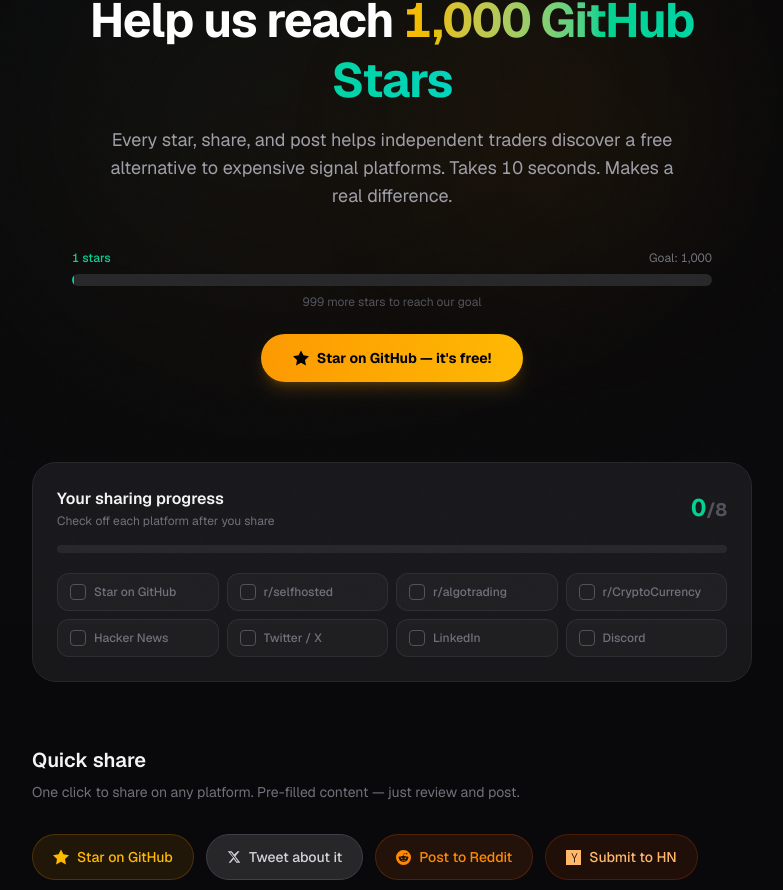
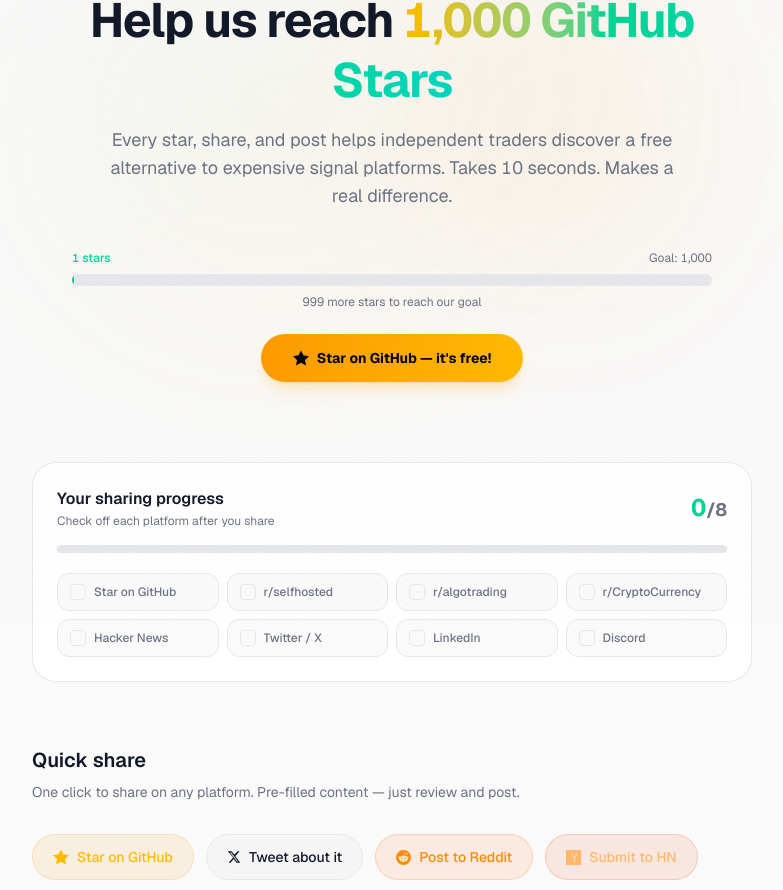
Before and after one commit to naimkatiman/tradeclaw, a Next.js app in the folder apps/web/: page /share in a window 1280 px wide. Shown: the part 176-1066 px from the top of the page, without its empty margins (248-1031 px from the left). Built offline with nearby package versions, Linux system fonts and the light colour scheme; no server answers.

Commit message:
feat: light mode support for /share page

```diff
--- a/apps/web/app/share/ShareClient.tsx
+++ b/apps/web/app/share/ShareClient.tsx
@@ -44,7 +44,7 @@
   },
   {
     platform: 'twitter' as PlatformId,
-    color: 'bg-zinc-800 border-zinc-700 text-zinc-300 hover:border-zinc-500',
+    color: 'bg-[var(--glass-bg)] border-[var(--border)] text-[var(--foreground)] hover:border-[var(--glass-border-accent)]',
     href: `https://twitter.com/intent/tweet?text=${encodeURIComponent(SHARE_CONTENT.twitterFallback)}`,
     icon: (
       <svg width="14" height="14" fill="currentColor" viewBox="0 0 24 24">
@@ -393,7 +393,7 @@
       className={`inline-flex items-center gap-1.5 px-3 py-1.5 rounded-lg text-xs font-medium transition-all duration-200 shrink-0 ${
         copied
           ? 'bg-emerald-500/20 text-emerald-300 border border-emerald-500/30'
-          : 'bg-zinc-800 hover:bg-zinc-700 text-zinc-400 hover:text-zinc-200 border border-zinc-700 hover:border-zinc-600'
+          : 'bg-[var(--glass-bg)] hover:bg-[var(--border)] text-[var(--text-secondary)] hover:text-[var(--foreground)] border border-[var(--border)] hover:border-[var(--glass-border-accent)]'
       }`}
     >
       {copied ? (
@@ -434,7 +434,7 @@
       className={`flex items-center gap-2 px-5 py-3 rounded-full text-sm font-medium transition-all duration-200 border ${
         copied
           ? 'bg-emerald-500/10 border-emerald-500/30 text-emerald-400'
-          : 'bg-zinc-900 border-zinc-700 text-zinc-300 hover:border-zinc-500'
+          : 'bg-[var(--bg-card)] border-[var(--border)] text-[var(--foreground)] hover:border-[var(--glass-border-accent)]'
       }`}
     >
       {copied ? (
@@ -504,7 +504,7 @@
   const sharePercent = (sharedCount / PLATFORM_IDS.length) * 100;
 
   return (
-    <main className="min-h-screen bg-zinc-950 text-white">
+    <main className="min-h-screen bg-[var(--background)] text-[var(--foreground)]">
 
       {/* ── Hero ── */}
       <section className="relative px-6 pt-28 pb-20 text-center overflow-hidden">
@@ -528,24 +528,24 @@
             </span>
           </h1>
 
-          <p className="text-zinc-400 text-lg max-w-xl mx-auto mb-10">
+          <p className="text-[var(--text-secondary)] text-lg max-w-xl mx-auto mb-10">
             Every star, share, and post helps independent traders discover a free alternative
             to expensive signal platforms. Takes 10 seconds. Makes a real difference.
           </p>
 
           {/* GitHub stars progress bar */}
           <div className="mb-6 px-4">
-            <div className="flex items-center justify-between text-xs text-zinc-500 mb-2">
+            <div className="flex items-center justify-between text-xs text-[var(--text-secondary)] mb-2">
               <span className="text-emerald-400 font-medium">{stars.toLocaleString()} stars</span>
               <span>Goal: {STARS_GOAL.toLocaleString()}</span>
             </div>
-            <div className="w-full bg-zinc-800 rounded-full h-3 overflow-hidden">
+            <div className="w-full bg-[var(--border)] rounded-full h-3 overflow-hidden">
               <div
                 className="h-full bg-gradient-to-r from-emerald-500 to-teal-400 rounded-full transition-all duration-700"
                 style={{ width: `${Math.max(starsPercent, 0.3)}%` }}
               />
             </div>
-            <p className="text-xs text-zinc-600 mt-2 text-center">
+            <p className="text-xs text-[var(--text-secondary)] mt-2 text-center">
               {(STARS_GOAL - stars).toLocaleString()} more stars to reach our goal
             </p>
           </div>
@@ -561,7 +561,7 @@
                   <span className="text-emerald-300 font-bold">Complete!</span>
                 )}
               </div>
-              <div className="w-full bg-zinc-800 rounded-full h-2 overflow-hidden">
+              <div className="w-full bg-[var(--border)] rounded-full h-2 overflow-hidden">
                 <div
                   className="h-full bg-gradient-to-r from-emerald-500 to-teal-400 rounded-full transition-all duration-500"
                   style={{ width: `${sharePercent}%` }}
@@ -587,19 +587,19 @@
 
       {/* ── Share Progress Tracker ── */}
       <section className="px-6 pb-16 max-w-3xl mx-auto">
-        <div className="bg-zinc-900 border border-zinc-800 rounded-3xl p-6">
+        <div className="bg-[var(--bg-card)] border border-[var(--border)] rounded-3xl p-6">
           <div className="flex items-center justify-between mb-4">
             <div>
-              <h2 className="text-base font-semibold text-zinc-100">Your sharing progress</h2>
-              <p className="text-xs text-zinc-500 mt-0.5">Check off each platform after you share</p>
+              <h2 className="text-base font-semibold text-[var(--foreground)]">Your sharing progress</h2>
+              <p className="text-xs text-[var(--text-secondary)] mt-0.5">Check off each platform after you share</p>
             </div>
             <span className="text-2xl font-bold text-emerald-400 tabular-nums">
-              {sharedCount}<span className="text-zinc-600 text-lg">/{PLATFORM_IDS.length}</span>
+              {sharedCount}<span className="text-[var(--text-secondary)] text-lg">/{PLATFORM_IDS.length}</span>
             </span>
           </div>
 
           {/* Progress bar */}
-          <div className="w-full bg-zinc-800 rounded-full h-2 mb-5 overflow-hidden">
+          <div className="w-full bg-[var(--border)] rounded-full h-2 mb-5 overflow-hidden">
             <div
               className="h-full bg-gradient-to-r from-emerald-500 to-teal-400 rounded-full transition-all duration-500"
               style={{ width: `${sharePercent}%` }}
@@ -619,11 +619,11 @@
                   className={`flex items-center gap-2 px-3 py-2.5 rounded-xl text-xs font-medium border transition-all duration-200 text-left ${
                     isChecked
                       ? 'bg-emerald-500/10 border-emerald-500/30 text-emerald-300'
-                      : 'bg-zinc-800/50 border-zinc-700/50 text-zinc-500 hover:border-zinc-600 hover:text-zinc-400'
+                      : 'bg-[var(--glass-bg)] border-[var(--border)] text-[var(--text-secondary)] hover:border-[var(--glass-border-accent)] hover:text-[var(--foreground)]'
                   }`}
                 >
                   <span className={`shrink-0 w-4 h-4 rounded border flex items-center justify-center transition-all ${
-                    isChecked ? 'bg-emerald-500 border-emerald-500' : 'border-zinc-600'
+                    isChecked ? 'bg-emerald-500 border-emerald-500' : 'border-[var(--border)]'
                   }`}>
                     {isChecked && (
                       <svg width="8" height="8" viewBox="0 0 24 24" fill="none" stroke="white" strokeWidth="3" strokeLinecap="round" strokeLinejoin="round">
@@ -647,8 +647,8 @@
 
       {/* ── Quick Share Buttons ── */}
       <section className="px-6 pb-20 max-w-3xl mx-auto">
-        <h2 className="text-xl font-semibold text-zinc-100 mb-2">Quick share</h2>
-        <p className="text-zinc-500 text-sm mb-8">
+        <h2 className="text-xl font-semibold text-[var(--foreground)] mb-2">Quick share</h2>
+        <p className="text-[var(--text-secondary)] text-sm mb-8">
           One click to share on any platform. Pre-filled content — just review and post.
         </p>
 
@@ -677,22 +677,22 @@
 
       {/* ── Pre-written Posts ── */}
       <section className="px-6 pb-20 max-w-3xl mx-auto">
-        <h2 className="text-xl font-semibold text-zinc-100 mb-2">Pre-written posts</h2>
-        <p className="text-zinc-500 text-sm mb-8">
+        <h2 className="text-xl font-semibold text-[var(--foreground)] mb-2">Pre-written posts</h2>
+        <p className="text-[var(--text-secondary)] text-sm mb-8">
           Copy-paste ready content for every platform. Customise as you like — or post as-is.
         </p>
 
         <div className="space-y-4">
           {PRE_WRITTEN_POSTS.map((post) => (
-            <div key={post.id} className={`bg-zinc-900 border rounded-2xl p-5 transition-colors ${
-              shared[post.id] ? 'border-emerald-500/25' : 'border-zinc-800'
+            <div key={post.id} className={`bg-[var(--bg-card)] border rounded-2xl p-5 transition-colors ${
+              shared[post.id] ? 'border-emerald-500/25' : 'border-[var(--border)]'
             }`}>
               <div className="flex items-center justify-between mb-4 gap-3">
                 <div className="flex items-center gap-2 min-w-0">
-                  <span className="text-zinc-500 shrink-0">{post.icon}</span>
-                  <span className="text-sm font-medium text-zinc-300 truncate">{post.platform}</span>
+                  <span className="text-[var(--text-secondary)] shrink-0">{post.icon}</span>
+                  <span className="text-sm font-medium text-[var(--foreground)] truncate">{post.platform}</span>
                   {post.subreddit && (
-                    <span className="shrink-0 text-xs text-zinc-600 bg-zinc-800 border border-zinc-700 px-2 py-0.5 rounded-full">
+                    <span className="shrink-0 text-xs text-[var(--text-secondary)] bg-[var(--glass-bg)] border border-[var(--border)] px-2 py-0.5 rounded-full">
                       {post.subreddit}
                     </span>
                   )}
@@ -705,7 +705,7 @@
                       target="_blank"
                       rel="noopener noreferrer"
                       onClick={() => toggleShared(post.id)}
-                      className="inline-flex items-center gap-1.5 px-3 py-1.5 rounded-lg text-xs font-medium bg-zinc-800 hover:bg-zinc-700 text-zinc-400 hover:text-zinc-200 border border-zinc-700 hover:border-zinc-600 transition-all duration-200"
+                      className="inline-flex items-center gap-1.5 px-3 py-1.5 rounded-lg text-xs font-medium bg-[var(--glass-bg)] hover:bg-[var(--border)] text-[var(--text-secondary)] hover:text-[var(--foreground)] border border-[var(--border)] hover:border-[var(--glass-border-accent)] transition-all duration-200"
                     >
                       <svg width="10" height="10" viewBox="0 0 24 24" fill="none" stroke="currentColor" strokeWidth="2" strokeLinecap="round" strokeLinejoin="round">
                         <path d="M18 13v6a2 2 0 01-2 2H5a2 2 0 01-2-2V8a2 2 0 012-2h6" />
@@ -718,24 +718,24 @@
                 </div>
               </div>
               {post.title && (
-                <p className="text-xs font-semibold text-zinc-400 mb-2 px-3 py-2 bg-zinc-950/60 rounded-lg border border-zinc-800">
+                <p className="text-xs font-semibold text-[var(--text-secondary)] mb-2 px-3 py-2 bg-[var(--glass-bg)] rounded-lg border border-[var(--border)]">
                   Title: {post.title}
                 </p>
               )}
-              <pre className="text-xs text-zinc-400 leading-relaxed whitespace-pre-wrap font-sans bg-zinc-950/60 rounded-xl p-3 max-h-48 overflow-y-auto border border-zinc-800/50">
+              <pre className="text-xs text-[var(--text-secondary)] leading-relaxed whitespace-pre-wrap font-sans bg-[var(--glass-bg)] rounded-xl p-3 max-h-48 overflow-y-auto border border-[var(--border)]">
                 {post.text}
               </pre>
 
               {/* "I shared this!" checkbox */}
-              <div className="mt-3 pt-3 border-t border-zinc-800/50 flex items-center justify-between">
+              <div className="mt-3 pt-3 border-t border-[var(--border)] flex items-center justify-between">
                 <button
                   onClick={() => toggleShared(post.id)}
                   className={`flex items-center gap-2 text-xs font-medium transition-all duration-200 ${
-                    shared[post.id] ? 'text-emerald-400' : 'text-zinc-600 hover:text-zinc-400'
+                    shared[post.id] ? 'text-emerald-400' : 'text-[var(--text-secondary)] hover:text-[var(--foreground)]'
                   }`}
                 >
                   <span className={`w-4 h-4 rounded border flex items-center justify-center flex-shrink-0 transition-all ${
-                    shared[post.id] ? 'bg-emerald-500 border-emerald-500' : 'border-zinc-700'
+                    shared[post.id] ? 'bg-emerald-500 border-emerald-500' : 'border-[var(--border)]'
                   }`}>
                     {shared[post.id] && (
                       <svg width="8" height="8" viewBox="0 0 24 24" fill="none" stroke="white" strokeWidth="3" strokeLinecap="round" strokeLinejoin="round">
@@ -753,16 +753,16 @@
 
       {/* ── Embed Badge Wall ── */}
       <section className="px-6 pb-20 max-w-3xl mx-auto">
-        <h2 className="text-xl font-semibold text-zinc-100 mb-2">Embed badges</h2>
-        <p className="text-zinc-500 text-sm mb-8">
+        <h2 className="text-xl font-semibold text-[var(--foreground)] mb-2">Embed badges</h2>
+        <p className="text-[var(--text-secondary)] text-sm mb-8">
           Add TradeClaw badges to your blog, README, or website. Click to copy Markdown or HTML.
         </p>
 
         <div className="grid grid-cols-1 sm:grid-cols-2 gap-4">
           {BADGES.map((badge) => (
-            <div key={badge.label} className="bg-zinc-900 border border-zinc-800 hover:border-zinc-700 rounded-2xl p-5 transition-colors">
+            <div key={badge.label} className="bg-[var(--bg-card)] border border-[var(--border)] hover:border-[var(--glass-border-accent)] rounded-2xl p-5 transition-colors">
               <div className="flex items-center justify-between mb-3">
-                <span className="text-xs font-semibold text-zinc-400">{badge.label}</span>
+                <span className="text-xs font-semibold text-[var(--text-secondary)]">{badge.label}</span>
               </div>
 
               {/* Badge preview */}
@@ -783,30 +783,30 @@
 
       {/* ── Timing Tips ── */}
       <section className="px-6 pb-28 max-w-3xl mx-auto">
-        <div className="bg-gradient-to-br from-emerald-950/50 to-zinc-900 border border-emerald-500/20 rounded-3xl p-8">
-          <h2 className="text-xl font-semibold text-zinc-100 mb-2">Every share matters</h2>
-          <p className="text-zinc-500 text-sm mb-8">
+        <div className="bg-emerald-500/5 border border-emerald-500/20 rounded-3xl p-8">
+          <h2 className="text-xl font-semibold text-[var(--foreground)] mb-2">Every share matters</h2>
+          <p className="text-[var(--text-secondary)] text-sm mb-8">
             Open-source projects live and die by word of mouth. A single well-timed Reddit post can bring hundreds of new users.
             Here&#39;s when each platform is most receptive.
           </p>
 
           <div className="grid grid-cols-1 sm:grid-cols-2 gap-4">
             {TIMING_TIPS.map((tip) => (
-              <div key={tip.platform} className="bg-zinc-900/60 border border-zinc-800 rounded-xl p-4">
+              <div key={tip.platform} className="bg-[var(--glass-bg)] border border-[var(--border)] rounded-xl p-4">
                 <div className="flex items-center gap-2 mb-2">
                   <span className="text-lg">{tip.icon}</span>
-                  <span className="text-sm font-semibold text-zinc-300">{tip.platform}</span>
+                  <span className="text-sm font-semibold text-[var(--foreground)]">{tip.platform}</span>
                 </div>
                 <p className="text-xs text-emerald-400 font-medium mb-1.5">{tip.bestTime}</p>
-                <p className="text-xs text-zinc-500 leading-relaxed">{tip.tip}</p>
+                <p className="text-xs text-[var(--text-secondary)] leading-relaxed">{tip.tip}</p>
               </div>
             ))}
           </div>
 
-          <div className="mt-8 pt-6 border-t border-zinc-800/50 flex flex-col sm:flex-row items-start sm:items-center justify-between gap-4">
+          <div className="mt-8 pt-6 border-t border-[var(--border)] flex flex-col sm:flex-row items-start sm:items-center justify-between gap-4">
             <div>
-              <p className="text-sm font-medium text-zinc-300">Ready to spread the word?</p>
-              <p className="text-xs text-zinc-600 mt-0.5">Star it first — then share it.</p>
+              <p className="text-sm font-medium text-[var(--foreground)]">Ready to spread the word?</p>
+              <p className="text-xs text-[var(--text-secondary)] mt-0.5">Star it first — then share it.</p>
             </div>
             <a
               href={REPO_URL}
@@ -825,7 +825,7 @@
 
       {/* ── Back link ── */}
       <section className="px-6 pb-16 text-center">
-        <Link href="/" className="text-xs text-zinc-600 hover:text-zinc-400 transition-colors">
+        <Link href="/" className="text-xs text-[var(--text-secondary)] hover:text-[var(--foreground)] transition-colors">
           ← Back to TradeClaw
         </Link>
       </section>
```
